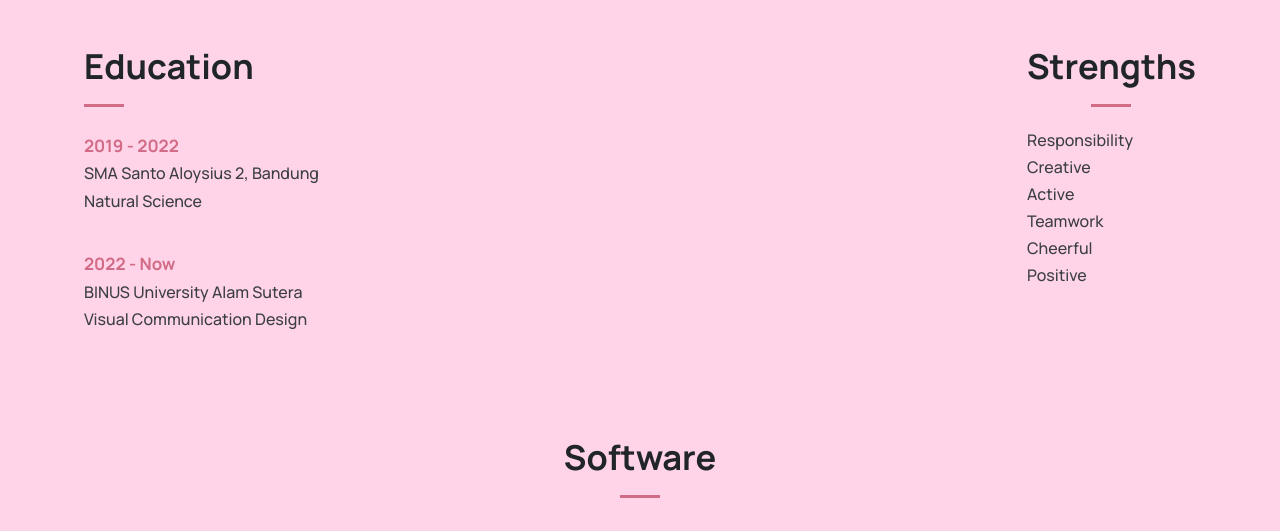
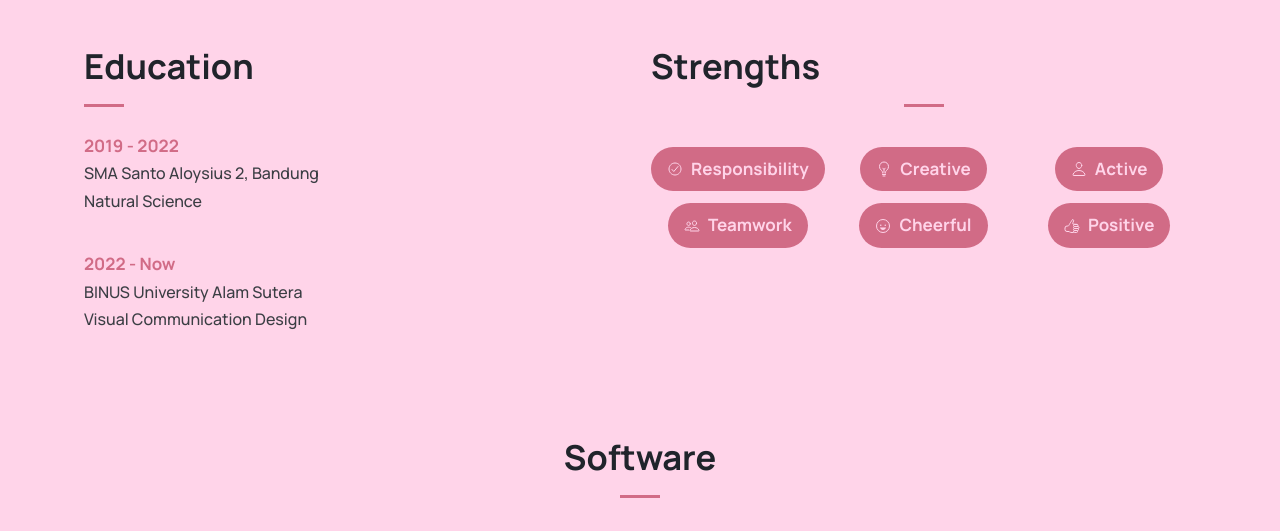
Before and after one commit to Brazer27/Portfolio, a plain HTML site: page index.html in a window 1280 px wide. Shown: the part 1880-2411 px from the top of the page. Drawn offline with nearby package versions, Linux system fonts and the light colour scheme.

Commit message:
Update index.html

```diff
--- a/index.html
+++ b/index.html
@@ -91,13 +91,37 @@
               <!-- Strengths -->
               <section class="strengths">
                 <h2 class="section-title">Strengths</h2>
-                <ul>
-                  <li>Responsibility</li>
-                  <li>Creative</li>
-                  <li>Active</li>
-                  <li>Teamwork</li>
-                  <li>Cheerful</li>
-                  <li>Positive</li>
+                <ul class="strengths-list">
+                  <li class="strength-item">
+                    <button class="strength-button">
+                      <ion-icon name="checkmark-circle-outline"></ion-icon> Responsibility
+                    </button>
+                  </li>
+                  <li class="strength-item">
+                    <button class="strength-button">
+                      <ion-icon name="bulb-outline"></ion-icon> Creative
+                    </button>
+                  </li>
+                  <li class="strength-item">
+                    <button class="strength-button">
+                      <ion-icon name="person-outline"></ion-icon> Active
+                    </button>
+                  </li>
+                  <li class="strength-item">
+                    <button class="strength-button">
+                      <ion-icon name="people-outline"></ion-icon> Teamwork
+                    </button>
+                  </li>
+                  <li class="strength-item">
+                    <button class="strength-button">
+                      <ion-icon name="happy-outline"></ion-icon> Cheerful
+                    </button>
+                  </li>
+                  <li class="strength-item">
+                    <button class="strength-button">
+                      <ion-icon name="thumbs-up-outline"></ion-icon> Positive
+                    </button>
+                  </li>
                 </ul>
               </section>
             </div>
```
